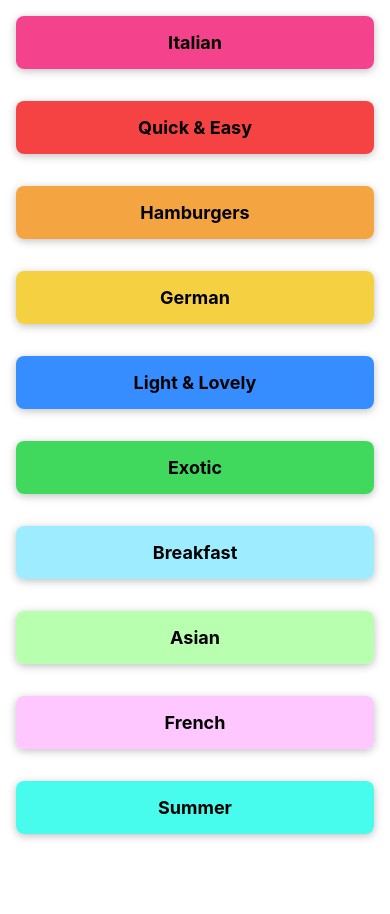
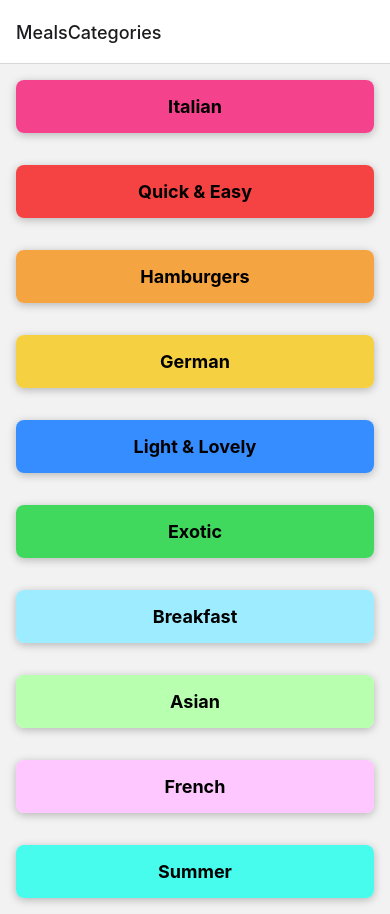
Before and after one commit to MatheusRyuki/React-Native-Refeicoes, a React Native app: screen / in a window 390 px wide. Before the commit the page ends 844 px from the top, so only its background shows below. Built offline with nearby package versions, Linux system fonts and the light colour scheme.

Commit message:
Preparando o stacknavigator

```diff
--- a/App.js
+++ b/App.js
@@ -1,12 +1,21 @@
+import "react-native-gesture-handler";
 import { StatusBar } from "expo-status-bar";
-import { StyleSheet, Text, View } from "react-native";
+import { StyleSheet } from "react-native";
+import { NavigationContainer } from "@react-navigation/native";
+import { createStackNavigator } from "@react-navigation/stack";
+
 import CategoriesScreen from "./screens/CategoriesScreen";
 
 export default function App() {
+  const Stack = createStackNavigator();
   return (
     <>
-      <StatusBar style="light" />
-      <CategoriesScreen />
+      <StatusBar style="dark" />
+      <NavigationContainer>
+        <Stack.Navigator>
+          <Stack.Screen name="MealsCategories" component={CategoriesScreen} />
+        </Stack.Navigator>
+      </NavigationContainer>
     </>
   );
 }
--- a/app.json
+++ b/app.json
@@ -23,6 +23,9 @@
     },
     "web": {
       "favicon": "./assets/favicon.png"
-    }
+    },
+    "plugins": [
+      "expo-router"
+    ]
   }
 }
```
Also changed, not shown: package.json (+9 -1 lines), 1 other file (tests, documents, lock files or other folders).
